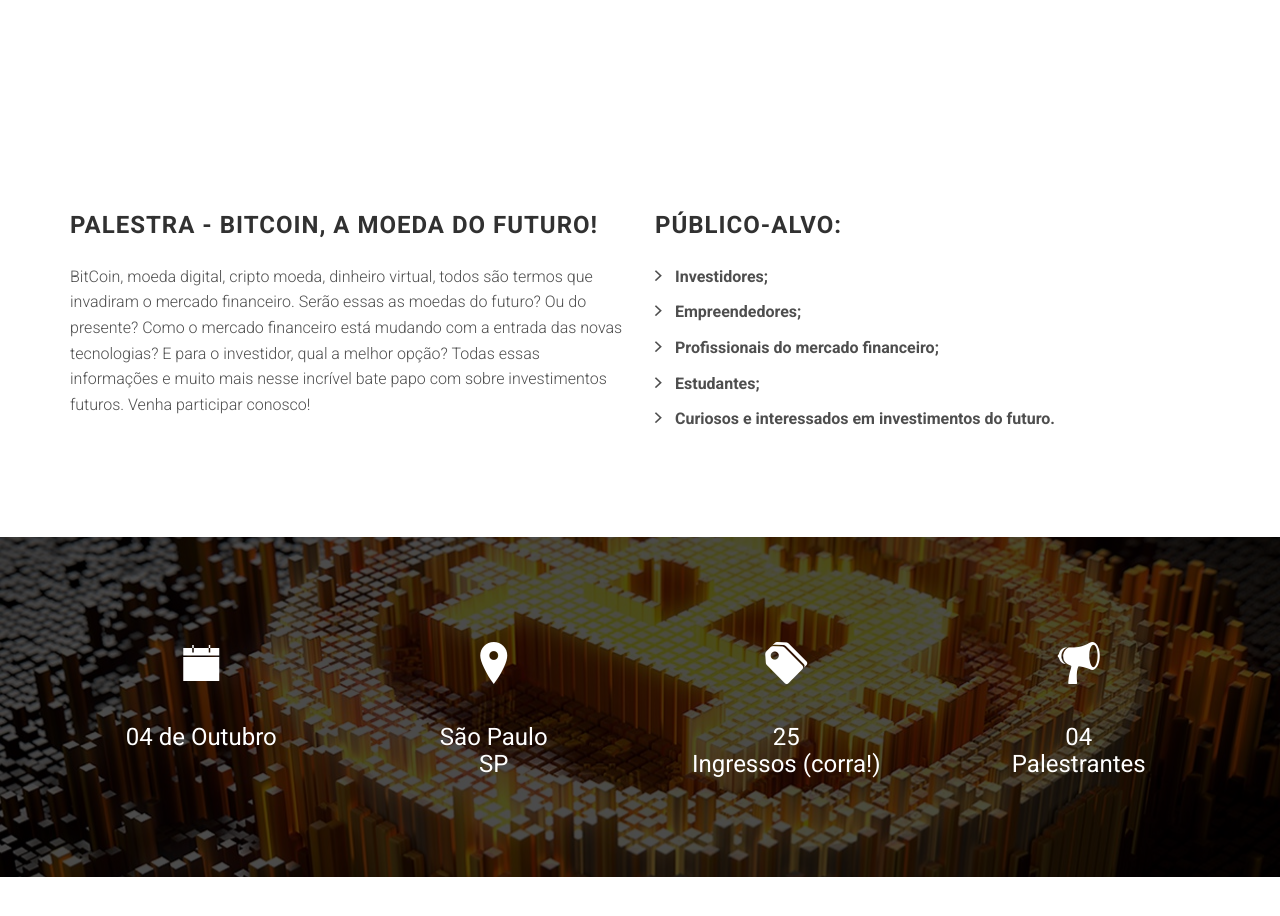
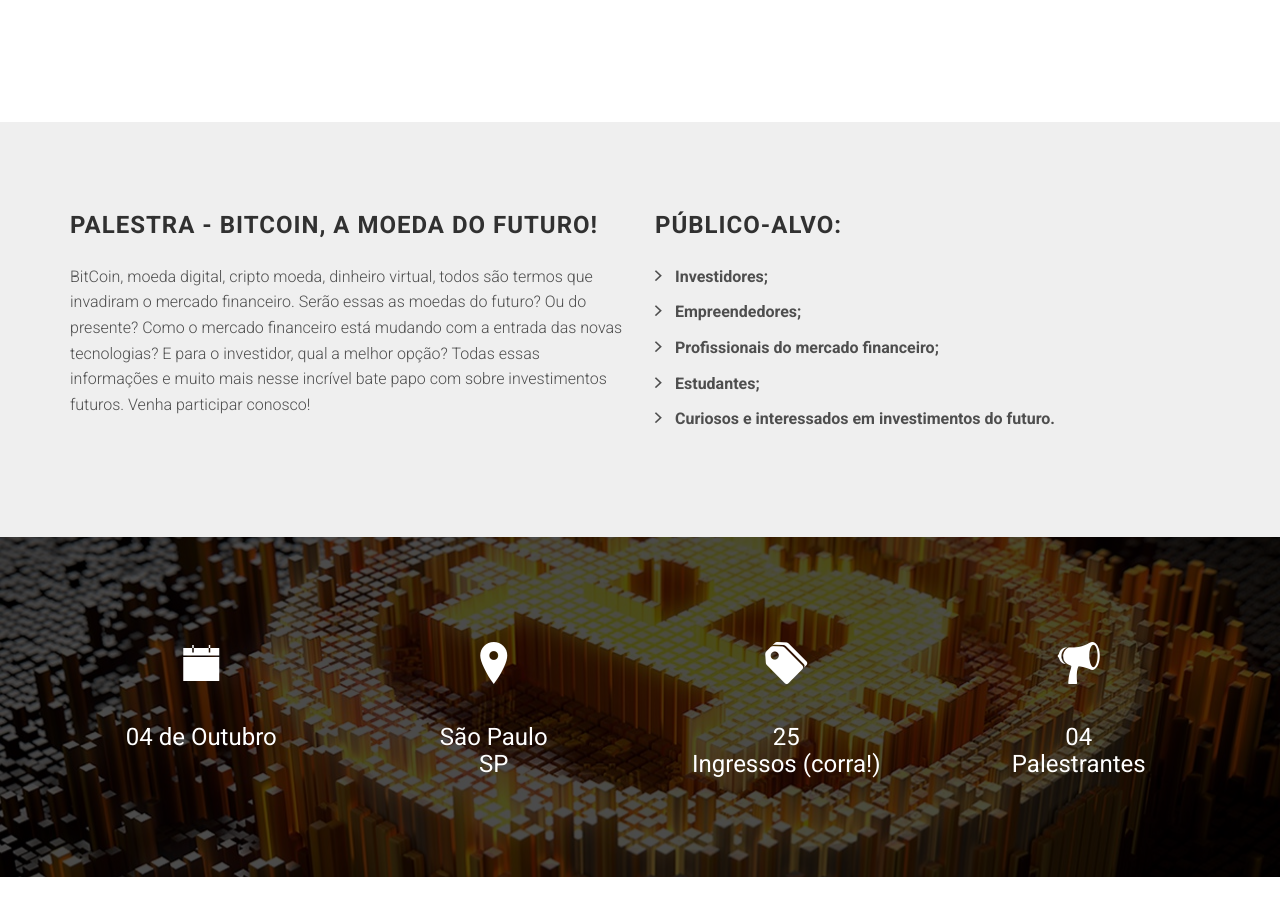
Before and after one commit to Pahh13/Pahh13, a website: page index.html in a window 1280 px wide. Shown: the part 1908-2824 px from the top of the page. Drawn offline with Linux system fonts and the light colour scheme; a script that the page names is missing; files whose address does not match are found by name.

Commit message:
Alteracoes sobre nos

```diff
--- a/assets/css/main.css
+++ b/assets/css/main.css
@@ -609,3 +609,7 @@ ul li {
   width: 300px;
   height: 300px;
 }
+
+#about {
+  background: #efefef;
+}
```
